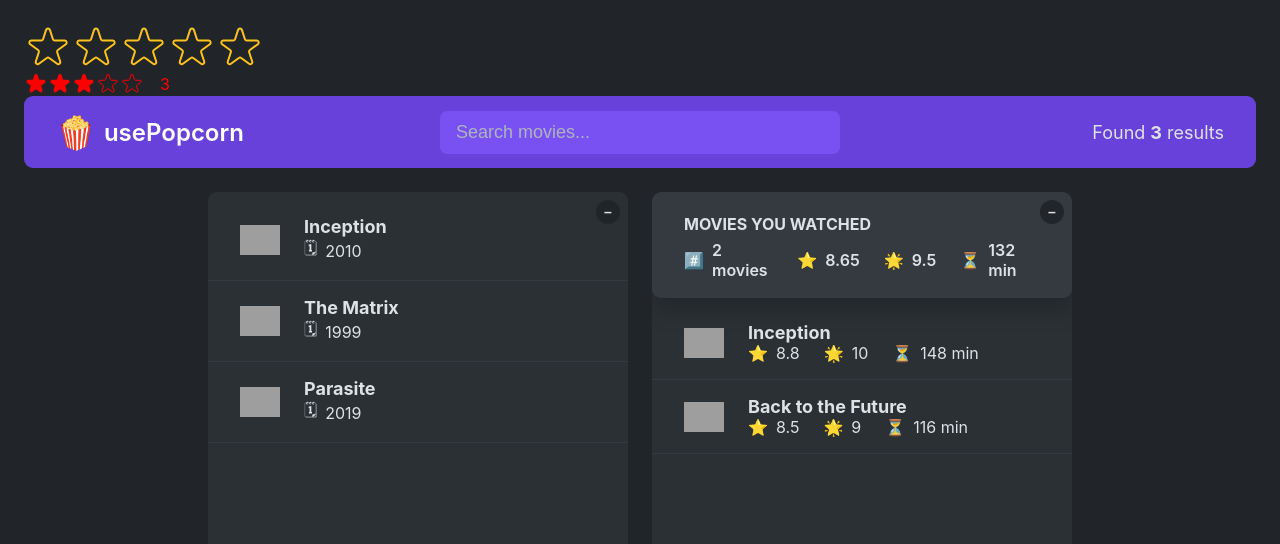
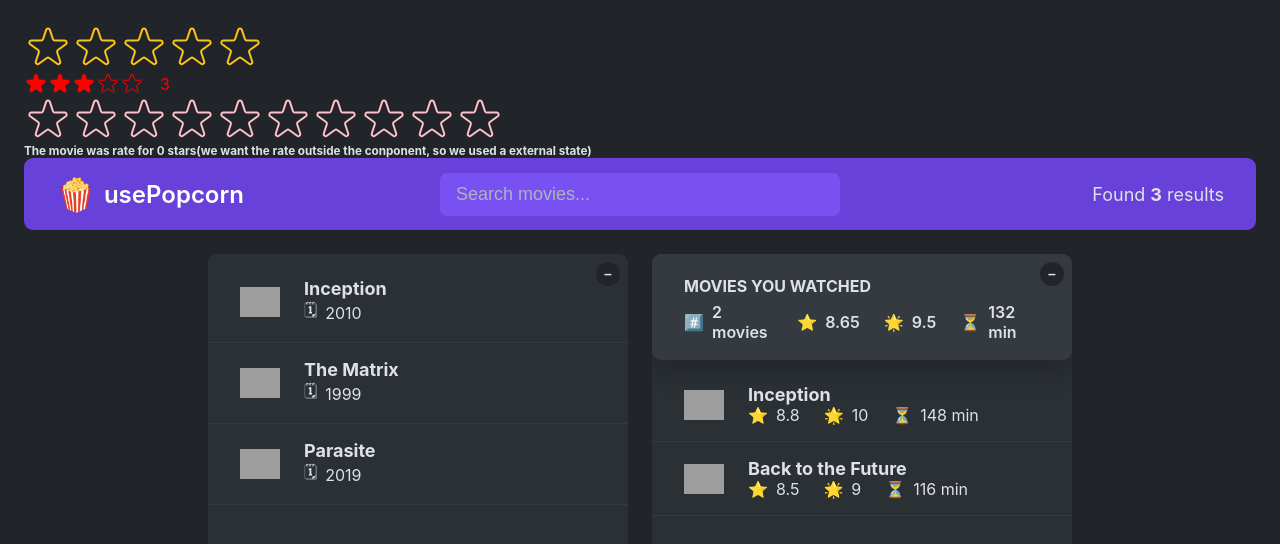
Before and after one commit to Lzx8035/usePopcorn, a React (Create React App) app: page / in a window 1280 px wide. Shown: the top 544 px of the page. Built offline with nearby package versions, Linux system fonts and the light colour scheme; grey boxes are pictures that could not be loaded.

Commit message:
external-state

```diff
--- a/src/StarRating.js
+++ b/src/StarRating.js
@@ -19,12 +19,14 @@ const StarRating = ({
   className = "",
   messages = [],
   defaultRating = 0,
+  onSetRating,
 }) => {
   const [rate, setRate] = useState(defaultRating);
   const [tempRate, setTempRate] = useState(0);
 
   const handleRate = (rate) => {
     setRate(rate);
+    onSetRating(rate);
   };
 
   const textStyle = {
--- a/src/index.js
+++ b/src/index.js
@@ -1,9 +1,23 @@
-import React from "react";
+import React, { useState } from "react";
 import ReactDOM from "react-dom/client";
 import "./index.css";
 import App from "./App";
 
 import StarRating from "./StarRating";
+
+const Test = () => {
+  const [movieRating, setMovieRating] = useState(0);
+
+  return (
+    <div>
+      <StarRating color="pink" maxRating={10} onSetRating={setMovieRating} />
+      <h3>
+        The movie was rate for {movieRating} stars(we want the rate outside the
+        conponent, so we used a external state)
+      </h3>
+    </div>
+  );
+};
 
 const root = ReactDOM.createRoot(document.getElementById("root"));
 root.render(
@@ -13,6 +27,8 @@ root.render(
       messages={["Terrible", "Bad", "Okay", "Good", "Amazing"]}
     />
     <StarRating size={24} color="red" className="test" defaultRating={3} />
+
+    <Test />
     <App />
   </React.StrictMode>
 );
```
